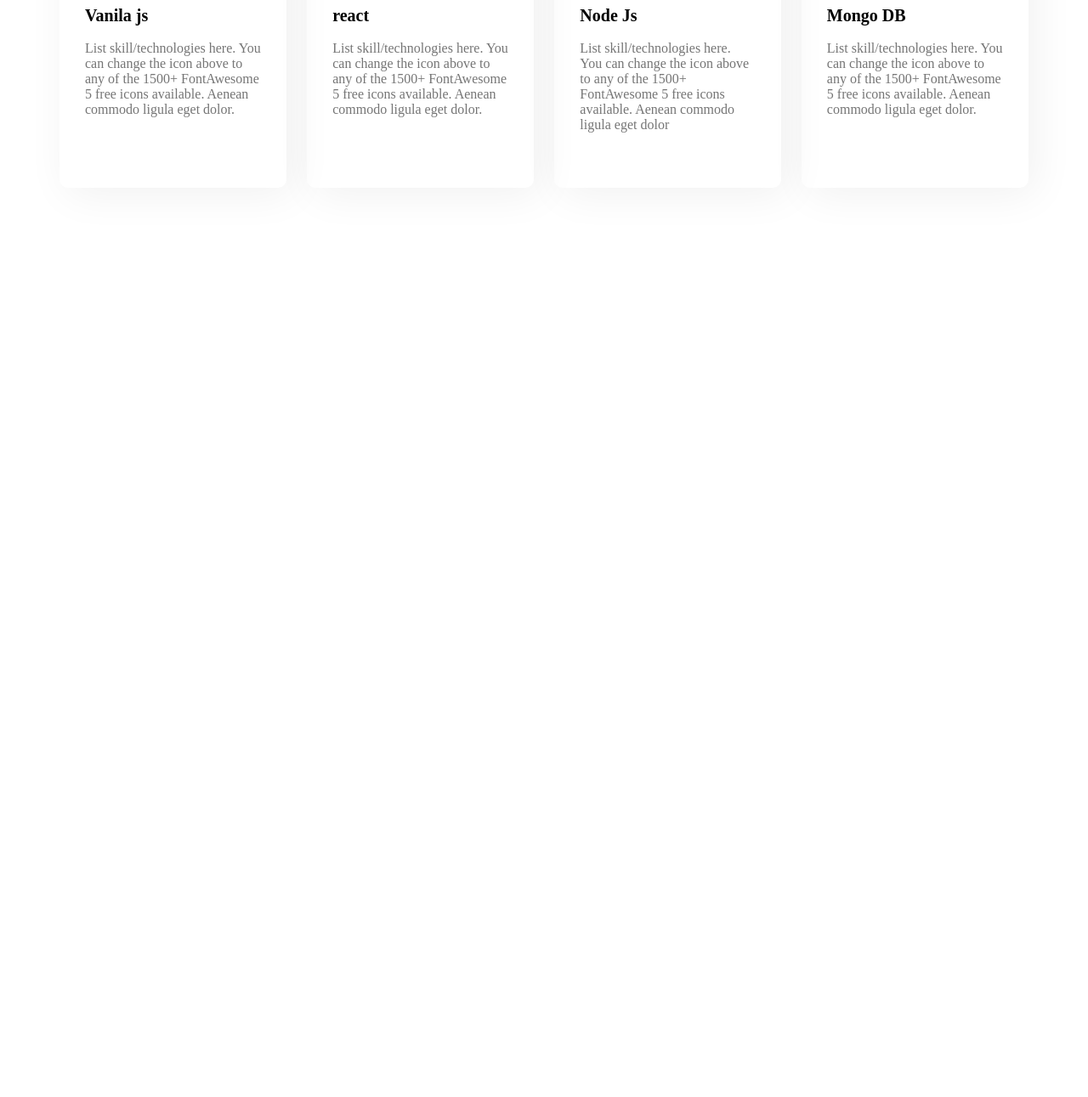
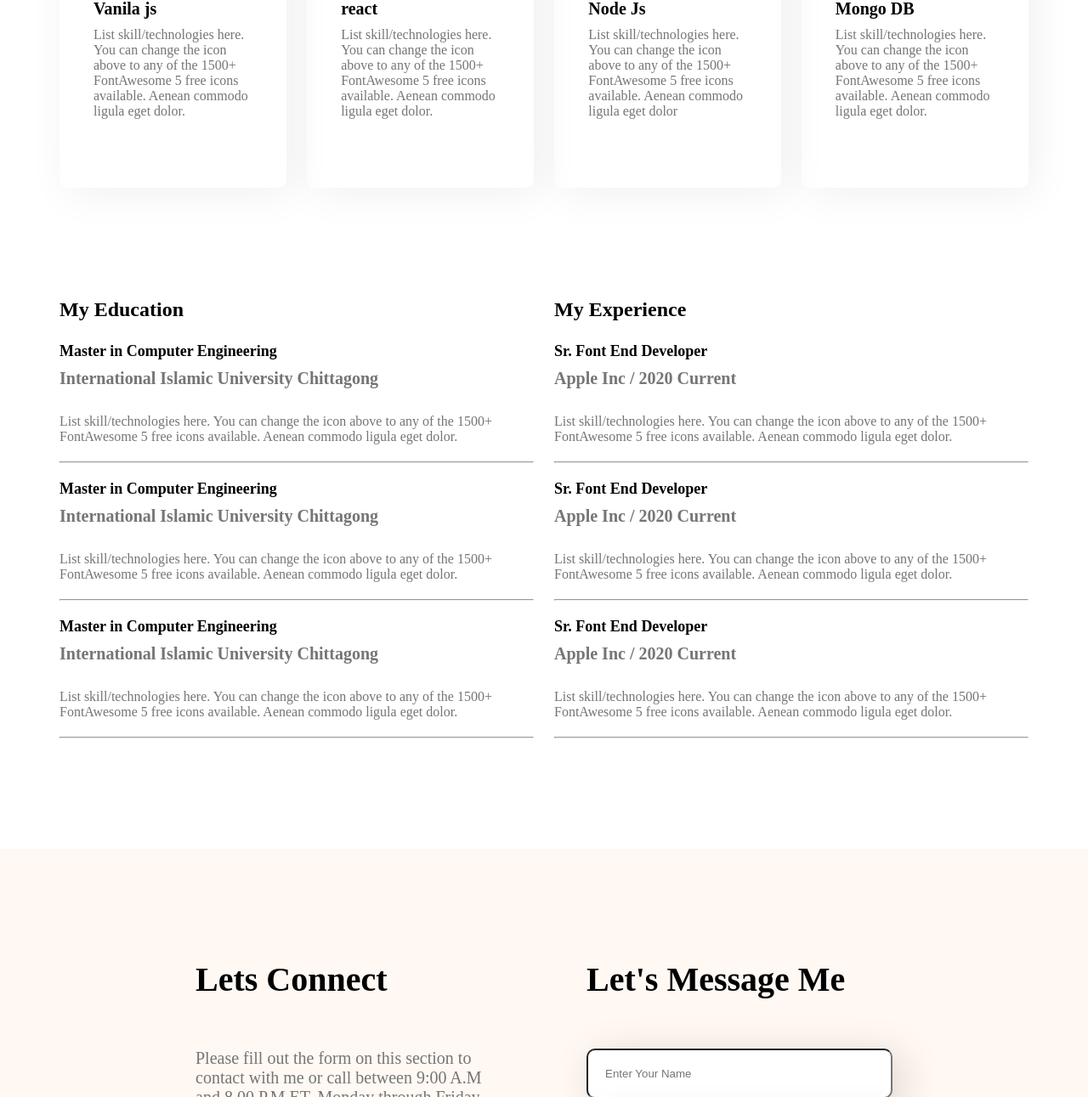
Before and after one commit to sayeduzzamansajid/demo-portfulio, a plain HTML site: page index.html in a window 1280 px wide. Shown: the part 1788-3079 px from the top of the page at 85% size. Before the commit the page ends 2139 px from the top, so only its background shows below. Drawn offline with Linux system fonts and the light colour scheme.

Commit message:
Typically Done

```diff
--- a/index.html
+++ b/index.html
@@ -76,9 +76,7 @@
             <div class="skillhold">
                 <div class="skillname">
                     <img src="portfolio-resources/images/icons/js.png" alt="JavaScript">
-                    <br><br>
-                    <h class="skilltitle">Vanila js</h>
-                    <br><br />
+                    <h3 class="skilltitle">Vanila js</h3>
                     <p class="skilldesc">List skill/technologies
                         here. You can change the
                         icon above to any of the
@@ -88,8 +86,8 @@
                         eget dolor.</p>
                 </div>
                 <div class="skillname">
-                    <img src="portfolio-resources/images/icons/react.png" alt="react"><br><br />
-                    <h class="skilltitle">react</h><br><br />
+                    <img src="portfolio-resources/images/icons/react.png" alt="react">
+                    <h3 class="skilltitle">react</h3>
                     <p class="skilldesc">List skill/technologies
                         here. You can change the
                         icon above to any of the
@@ -99,8 +97,8 @@
                         eget dolor.</p>
                 </div>
                 <div class="skillname">
-                    <img src="portfolio-resources/images/icons/nodejs.png" alt="Node js"><br><br />
-                    <h class="skilltitle">Node Js</h><br><br />
+                    <img src="portfolio-resources/images/icons/nodejs.png" alt="Node js">
+                    <h3 class="skilltitle">Node Js</h3>
                     <p class="skilldesc">List skill/technologies
                         here. You can change the
                         icon above to any of the
@@ -110,8 +108,8 @@
                         eget dolor</p>
                 </div>
                 <div class="skillname">
-                    <img src="portfolio-resources/images/icons/mongo.png" alt="Mongo DB"><br><br />
-                    <h class="skilltitle">Mongo DB</h><br><br />
+                    <img src="portfolio-resources/images/icons/mongo.png" alt="Mongo DB">
+                    <h3 class="skilltitle">Mongo DB</h3>
                     <p class="skilldesc">List skill/technologies
                         here. You can change the
                         icon above to any of the
@@ -122,8 +120,101 @@
                 </div>
             </div>
 
+
+        </section>
+        <section class="resume">
+            <div class="resumecontainer">
+                <div class="education">
+                    <h1>My Education</h1>
+                    <div class="edu-container">
+                        <div class="edu-info">
+                            <h2 class="major">Master in Computer Engineering</h2>
+                            <h4 class="inst">International Islamic University Chittagong</h4>
+                            <p class="desc">List skill/technologies here. You can change the icon above
+
+                                to any of the 1500+ FontAwesome 5 free icons available. Aenean
+                                commodo ligula eget dolor.</p>
+                        </div>
+                        <hr>
+                        <div class="edu-info">
+                            <h2 class="major">Master in Computer Engineering</h2>
+                            <h4 class="inst">International Islamic University Chittagong</h4>
+                            <p class="desc">List skill/technologies here. You can change the icon above
+
+                                to any of the 1500+ FontAwesome 5 free icons available. Aenean
+                                commodo ligula eget dolor.</p>
+                        </div>
+                        <hr>
+                        <div class="edu-info">
+                            <h2 class="major">Master in Computer Engineering</h2>
+                            <h4 class="inst">International Islamic University Chittagong</h4>
+                            <p class="desc">List skill/technologies here. You can change the icon above
+
+                                to any of the 1500+ FontAwesome 5 free icons available. Aenean
+                                commodo ligula eget dolor.</p>
+                        </div>
+                        <hr>
+                    </div>
+                </div>
+                <div class="experience">
+                    <h1>My Experience</h1>
+                    <div class="exp-container">
+                        <div class="exp-name">
+                            <h2 class="major">Sr. Font End Developer</h2>
+                            <h4 class="inst">Apple Inc / 2020 Current</h4>
+                            <p class="desc">List skill/technologies here. You can change the icon above
+
+                                to any of the 1500+ FontAwesome 5 free icons available. Aenean
+                                commodo ligula eget dolor.
+                            </p>
+                        </div>
+                        <hr>
+                        <div class="exp-name">
+                            <h2 class="major">Sr. Font End Developer</h2>
+                            <h4 class="inst">Apple Inc / 2020 Current</h4>
+                            <p class="desc">List skill/technologies here. You can change the icon above
+
+                                to any of the 1500+ FontAwesome 5 free icons available. Aenean
+                                commodo ligula eget dolor.
+                            </p>
+                        </div>
+                        <hr>
+                        <div class="exp-name">
+                            <h2 class="major">Sr. Font End Developer</h2>
+                            <h4 class="inst">Apple Inc / 2020 Current</h4>
+                            <p class="desc">List skill/technologies here. You can change the icon above
+
+                                to any of the 1500+ FontAwesome 5 free icons available. Aenean
+                                commodo ligula eget dolor.
+                            </p>
+                        </div>
+                        <hr>
+                    </div>
+                </div>
         </section>
     </main>
+    <footer class="footer">
+        <div class="contact">
+            <h2>Lets Connect</h2><br>
+            <p>Please fill out the form on this section to contact with me or call between
+                9:00 A.M and 8.00 P.M ET, Monday through Friday.</p> <br>
+            <div class="icon">
+                <a href=""><img src="portfolio-resources/images/icons/facebook.png" alt=""></a>
+                <a href=""><img src="portfolio-resources/images/icons/insta.png" alt=""></a>
+                <a href=""><img src="portfolio-resources/images/icons/twitter.png" alt=""></a>
+            </div>
+        </div>
+        <div class="emai">
+            <h2>Let's Message Me</h2>
+            <br>
+            <form class="form">
+                <input type="text" placeholder="Enter Your Name">
+                <input type="email" placeholder="Enter Your Email">
+                <textarea name="" cols="30" rows="10" placeholder="Message"></textarea>
+                <input class="btn" type="submit" name="" id="" value="submit">
+            </form>
+        </div>
+    </footer>
 </body>
 
 </html>
--- a/style.css
+++ b/style.css
@@ -47,7 +47,7 @@
 .btn:hover{
     background-color: white;
     color: #FD6E0A;
-    transform: scale(1.15);
+    transform: scale(1.05);
 }
 .btn-cnt{
     display: flex;
@@ -77,9 +77,6 @@
 .title{
     font-weight: bold;
     font-size: 85px;
-}
-.b-decs{
-
 }
 .img-av{
     width: 580px;
@@ -159,6 +156,13 @@ main section{
     border-radius: 10px;
 
 }
+.skilldesc{
+
+    margin: 10px;
+}
+.skilltitle{
+    margin: 10px;
+}
 .skillname:hover{
     background-color: #afacac3a;
     transform: scale(1.05);
@@ -171,3 +175,76 @@ main section{
     font-size: 16;
     color: #757575;
 }
+
+.resumecontainer{
+    display: flex;
+    gap: 24px;
+
+}
+.desc{
+    color: #757575;
+}
+.inst{
+    color: #757575;
+    font-size: 20px;
+    font-weight: 600;
+    margin-bottom: 20px;
+}
+.major{
+    font-size: 18px;
+    font-weight: bold;
+
+}
+.education, .experience{
+    display: flex;
+    flex-direction: column;
+    gap: 25px;
+}
+.edu-container, .exp-container{
+    display: flex;
+    flex-direction: column;
+    gap: 20px;
+}
+.edu-info, .exp-name{
+    display: flex;
+    flex-direction: column;
+    gap: 10px;
+}
+.footer{
+    background-color: #FFF8F3;
+    display: flex;
+    padding: 130px 230px;
+    gap: 100px;
+}
+.contact, .emai{
+    width: 50%;
+    display: flex;
+    flex-direction: column;
+    gap: 20px;
+}
+.contact h2, .emai h2{
+    font-size: 40px;
+}
+.contact p{
+    font-size: 20px;
+    color: #757575;
+}
+
+.icon{
+    display: flex;
+    gap: 20px;
+}
+.icon a :hover{
+    transform: scale(1.5);
+}
+.form{
+    display: flex;
+    flex-direction: column;
+    gap: 20px;
+
+}
+.form input , textarea{
+    padding: 20px;
+    border-radius: 10px;
+    box-shadow: 10px 10px 50px rgba(0, 0, 0, 0.158);
+}
```
